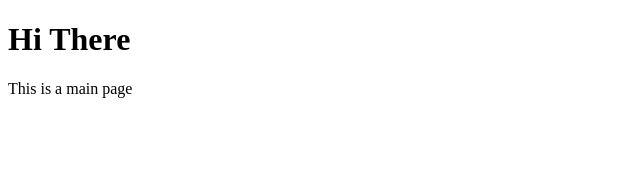
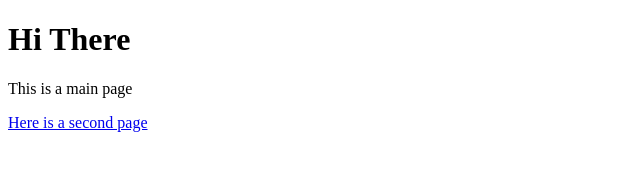
Before and after one commit to Youn-T/Youn-T.github.io, a plain HTML site: page index.html in a window 1280 px wide. Shown: the whole page, without its empty margins (0-640 px from the left). Drawn offline with Linux system fonts and the light colour scheme.

Commit message:
adds a second page

```diff
--- a/index.html
+++ b/index.html
@@ -8,5 +8,6 @@
 <body>
   <h1>Hi There</h1>
   <p>This is a main page</p>
+  <a href="/second.html">Here is a second page</a>
 </body>
 </html>
```
Also changed, not shown: second.html (added).
